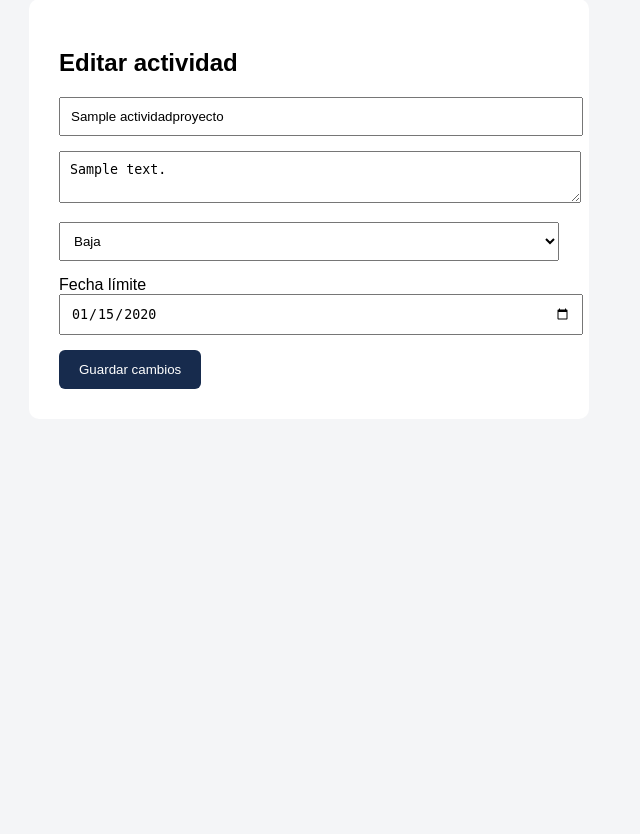
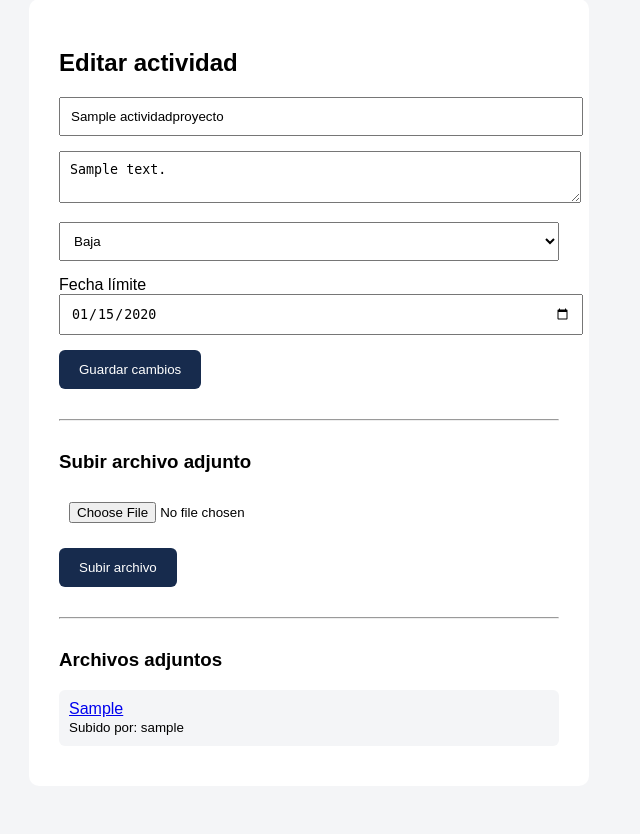
Before and after one commit to crisdouglasb-gg/gestion_tareas_colaborativas, a Django app: page /editar-actividad/1/ in a window 1280 px wide. Shown: the part 49-883 px from the top of the page, without its empty margins (331-971 px from the left). Before the commit the page ends 438 px from the top, so only its background shows below. Run offline with Django 5.2, Linux system fonts and the light colour scheme; a user stored in the database is signed in; tables that the repository leaves empty hold one stand-in row (values such as "Sample post").

Commit message:
Implementacion de archivos adjuntos en actividades

```diff
--- a/HISTORIAL_DESARROLLO.txt
+++ b/HISTORIAL_DESARROLLO.txt
@@ -155,3 +155,5 @@ Se agregó barra superior personalizada al dashboard.
 - Se habilitó persistencia de comentarios asociados a tareas.
 - Se corrigieron conflictos de registro duplicado en admin.py.
 - Se validó funcionamiento interno del sistema de comentarios.
+
+- Se implemento el adjuntamiento de archivos al momento de editar
--- a/actividades/models.py
+++ b/actividades/models.py
@@ -5,6 +5,7 @@ from paneles.models import ColumnaEstado
 
 
 class ActividadProyecto(models.Model):
+
     # Opciones de prioridad para organizar tareas
     PRIORIDADES_DISPONIBLES = (
         ('BAJA', 'Baja'),
@@ -72,16 +73,23 @@ class ActividadProyecto(models.Model):
     )
 
     class Meta:
+
         verbose_name = 'Actividad de proyecto'
         verbose_name_plural = 'Actividades de proyecto'
 
         # Orden importante para drag & drop futuro
-        ordering = ['posicion_actividad', '-fecha_creacion']
+        ordering = [
+            'posicion_actividad',
+            '-fecha_creacion'
+        ]
 
     def __str__(self):
+
         return self.titulo_actividad
 
+
 class AsignacionActividad(models.Model):
+
     # Relación con la actividad asignada
     actividad_relacionada = models.ForeignKey(
         ActividadProyecto,
@@ -115,6 +123,7 @@ class AsignacionActividad(models.Model):
     )
 
     class Meta:
+
         verbose_name = 'Asignación de actividad'
         verbose_name_plural = 'Asignaciones de actividades'
 
@@ -125,7 +134,12 @@ class AsignacionActividad(models.Model):
         )
 
     def __str__(self):
-        return f'{self.usuario_asignado} → {self.actividad_relacionada}'
+
+        return (
+            f'{self.usuario_asignado} → '
+            f'{self.actividad_relacionada}'
+        )
+
 
 class ComentarioActividad(models.Model):
 
@@ -164,3 +178,44 @@ class ComentarioActividad(models.Model):
             f'Comentario de '
             f'{self.usuario_comentario}'
         )
+
+
+class ArchivoAdjuntoActividad(models.Model):
+
+    """
+    Archivos adjuntos
+    asociados a actividades.
+    """
+
+    actividad = models.ForeignKey(
+        ActividadProyecto,
+        on_delete=models.CASCADE,
+        related_name='archivos_adjuntos'
+    )
+
+    usuario_subida = models.ForeignKey(
+        settings.AUTH_USER_MODEL,
+        on_delete=models.CASCADE
+    )
+
+    archivo = models.FileField(
+        upload_to='archivos_actividades/'
+    )
+
+    fecha_subida = models.DateTimeField(
+        auto_now_add=True
+    )
+
+    class Meta:
+
+        verbose_name = 'Archivo adjunto'
+        verbose_name_plural = 'Archivos adjuntos'
+
+        ordering = ['-fecha_subida']
+
+    def __str__(self):
+
+        return (
+            f'Archivo de '
+            f'{self.actividad.titulo_actividad}'
+        )
--- a/config/settings.py
+++ b/config/settings.py
@@ -126,6 +126,10 @@ USE_TZ = True
 
 STATIC_URL = 'static/'
 
+MEDIA_URL = '/media/'
+
+MEDIA_ROOT = BASE_DIR / 'media'
+
 # Default primary key field type
 # https://docs.djangoproject.com/en/5.2/ref/settings/#default-auto-field
 
--- a/config/urls.py
+++ b/config/urls.py
@@ -1,5 +1,7 @@
 from django.contrib import admin
 from django.urls import path, include
+from django.conf import settings
+from django.conf.urls.static import static
 
 from django.contrib.auth import views as auth_views
 
@@ -35,3 +37,10 @@ urlpatterns = [
     ),
 
 ]
+urlpatterns += static(
+
+    settings.MEDIA_URL,
+
+    document_root=settings.MEDIA_ROOT
+
+)
--- a/espacios/templates/espacios/editar_actividad.html
+++ b/espacios/templates/espacios/editar_actividad.html
@@ -45,6 +45,15 @@
             padding: 12px 20px;
             border-radius: 6px;
             cursor: pointer;
+
+        }
+
+        .archivo-item {
+
+            background: #f4f5f7;
+            padding: 10px;
+            border-radius: 6px;
+            margin-bottom: 10px;
 
         }
 
@@ -104,6 +113,66 @@
 
         </form>
 
+        <hr style="margin-top: 30px; margin-bottom: 30px;">
+
+        <h3>Subir archivo adjunto</h3>
+
+        <form
+            method="POST"
+            enctype="multipart/form-data"
+            action="/subir-archivo/{{ actividad.id }}/"
+        >
+
+            {% csrf_token %}
+
+            <input
+                type="file"
+                name="archivo_adjunto"
+                required
+            >
+
+            <button type="submit">
+
+                Subir archivo
+
+            </button>
+
+        </form>
+
+        <hr style="margin-top: 30px; margin-bottom: 30px;">
+
+        <h3>Archivos adjuntos</h3>
+
+        {% for archivo in actividad.archivos_adjuntos.all %}
+
+            <div class="archivo-item">
+
+                <a
+                    href="{{ archivo.archivo.url }}"
+                    target="_blank"
+                >
+
+                    {{ archivo.archivo.name }}
+
+                </a>
+
+                <br>
+
+                <small>
+
+                    Subido por:
+                    {{ archivo.usuario_subida }}
+
+                </small>
+
+            </div>
+
+        {% empty %}
+
+            <p>No hay archivos adjuntos.</p>
+
+        {% endfor %}
+
     </div>
 
 </body>
--- a/espacios/urls.py
+++ b/espacios/urls.py
@@ -5,7 +5,8 @@ from .views import (
     actualizar_columna_actividad,
     crear_actividad_frontend,
     editar_actividad_frontend,
-    eliminar_actividad_frontend
+    eliminar_actividad_frontend,
+    subir_archivo_actividad
 )
 
 urlpatterns = [
@@ -39,5 +40,9 @@ urlpatterns = [
     eliminar_actividad_frontend,
     name='eliminar_actividad_frontend'
 ),
-
+path(
+    'subir-archivo/<int:actividad_id>/',
+    subir_archivo_actividad,
+    name='subir_archivo_actividad'
+),
 ]
--- a/espacios/views.py
+++ b/espacios/views.py
@@ -4,7 +4,11 @@ from django.shortcuts import render, redirect
 
 from espacios.models import EspacioTrabajo
 from paneles.models import ColumnaEstado
-from actividades.models import ActividadProyecto
+from actividades.models import (
+    ActividadProyecto,
+    ComentarioActividad,
+    ArchivoAdjuntoActividad
+)
 
 
 @login_required(login_url='/login/')
@@ -221,3 +225,40 @@ def eliminar_actividad_frontend(request, actividad_id):
     actividad.delete()
 
     return redirect('dashboard')
+@login_required(login_url='/login/')
+def subir_archivo_actividad(
+    request,
+    actividad_id
+):
+
+    """
+    Permite subir archivos
+    adjuntos a actividades.
+    """
+
+    actividad = ActividadProyecto.objects.get(
+        id=actividad_id
+    )
+
+    if request.method == 'POST':
+
+        archivo_recibido = request.FILES.get(
+            'archivo_adjunto'
+        )
+
+        if archivo_recibido:
+
+            ArchivoAdjuntoActividad.objects.create(
+
+                actividad=actividad,
+
+                usuario_subida=request.user,
+
+                archivo=archivo_recibido
+
+            )
+
+        return redirect(
+            'editar_actividad_frontend',
+            actividad_id=actividad.id
+        )
```
Also changed, not shown: actividades/migrations/0004_archivoadjuntoactividad.py (added), media/archivos_actividades/WhatsApp_Image_2026-05-23_at_11.12.47_1.jpeg (added).
